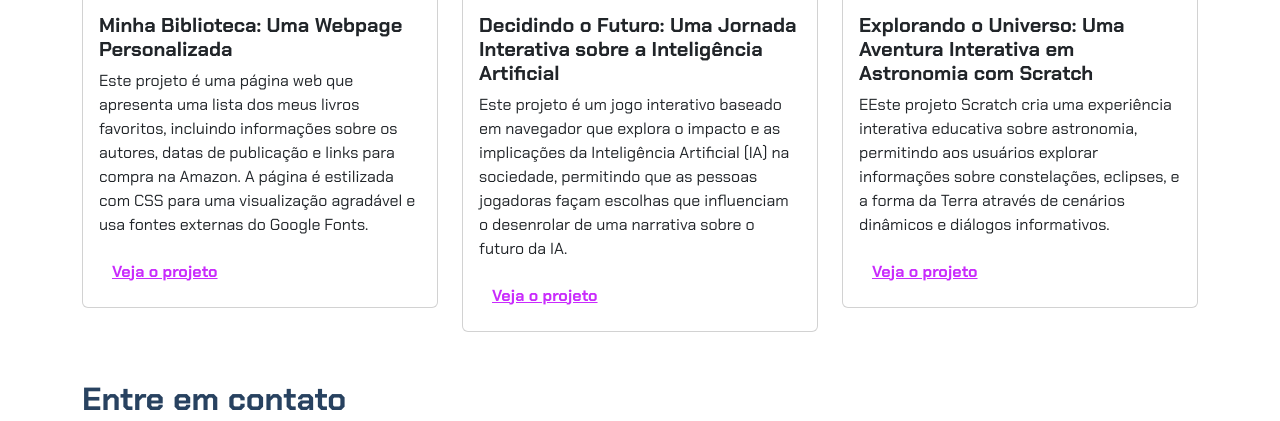
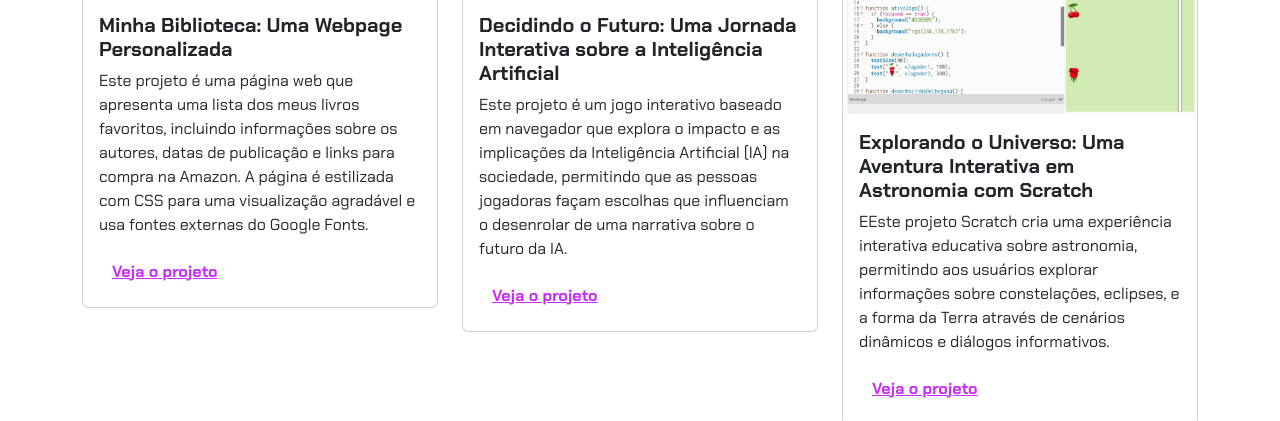
Before and after one commit to Emilymariane/portfolio-de-projetos, a plain HTML site: page index.html in a window 1280 px wide. Shown: the part 369-790 px from the top of the page. Drawn offline with nearby package versions, Linux system fonts and the light colour scheme.

Commit message:
Update index.html

```diff
--- a/index.html
+++ b/index.html
@@ -66,7 +66,7 @@
             <!-- Projeto 3 -->
             <div class="col-md-4">
                 <div class="card">
-                    <img src="img/projeto-3.png" class="card-img-top" alt="Imagem do projeto de biblioteca virtual">
+                    <img src="img/emily3.png" class="card-img-top" alt="Imagem do projeto de biblioteca virtual">
                     <div class="card-body">
                         <h5 class="card-title">Explorando o Universo: Uma Aventura Interativa em Astronomia com Scratch
                         </h5>
```
